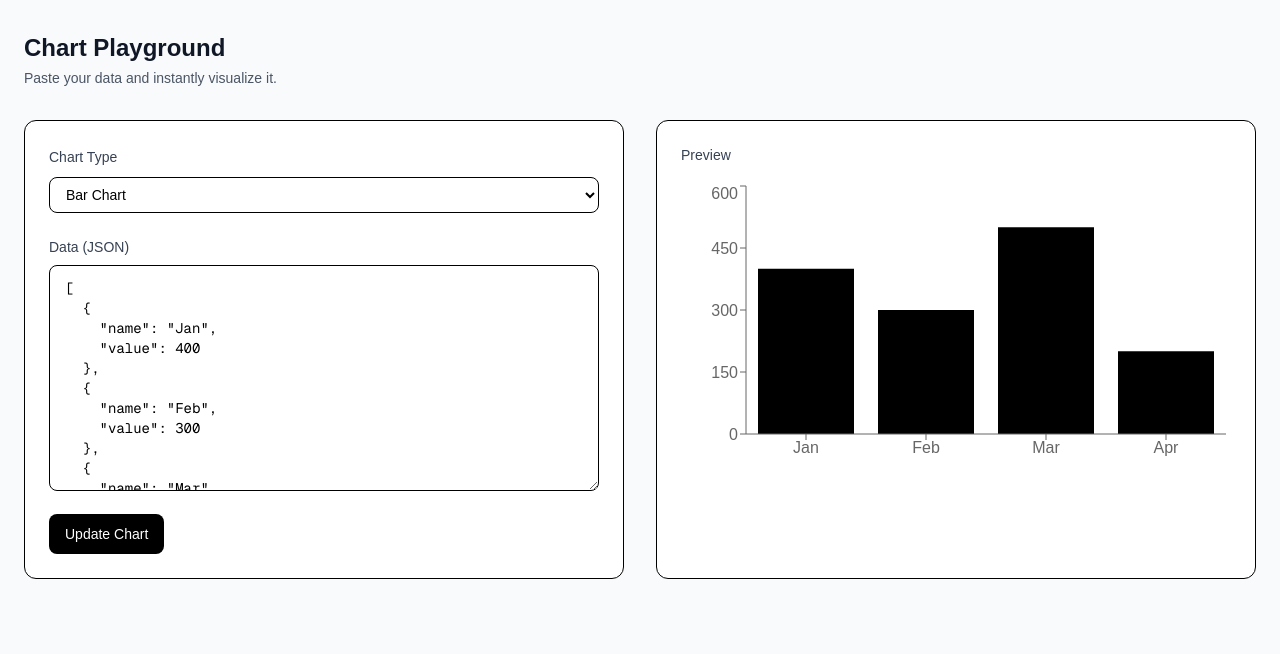
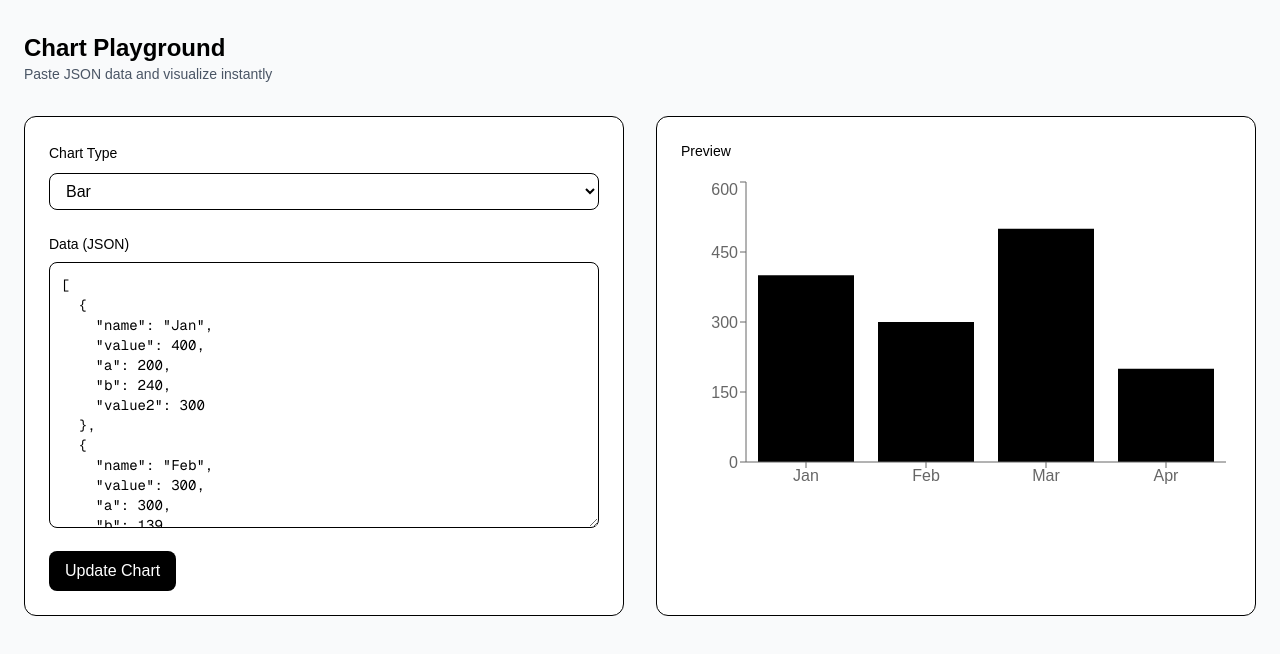
Before and after one commit to Flashl3opard/structify, a Next.js app: page /playground/Charts in a window 1280 px wide. Shown: the top 654 px of the page. Built offline with nearby package versions, Linux system fonts and the light colour scheme.

Commit message:
Completed Working of it Chart playground :))

```diff
--- a/app/playground/Charts/page.tsx
+++ b/app/playground/Charts/page.tsx
@@ -2,98 +2,225 @@
 
 import { useState } from "react";
 import {
+  ResponsiveContainer,
   BarChart,
   Bar,
   LineChart,
   Line,
+  AreaChart,
+  Area,
+  PieChart,
+  Pie,
+  RadarChart,
+  Radar,
+  PolarGrid,
+  PolarAngleAxis,
+  PolarRadiusAxis,
+  ScatterChart,
+  Scatter,
+  ComposedChart,
   XAxis,
   YAxis,
   Tooltip,
-  ResponsiveContainer,
+  Legend,
 } from "recharts";
 
-const sampleData = [
-  { name: "Jan", value: 400 },
-  { name: "Feb", value: 300 },
-  { name: "Mar", value: 500 },
-  { name: "Apr", value: 200 },
+type ChartType =
+  | "bar"
+  | "line"
+  | "area"
+  | "pie"
+  | "radar"
+  | "scatter"
+  | "stacked"
+  | "multiLine"
+  | "composed"
+  | "vertical";
+
+const defaultData = [
+  { name: "Jan", value: 400, a: 200, b: 240, value2: 300 },
+  { name: "Feb", value: 300, a: 300, b: 139, value2: 200 },
+  { name: "Mar", value: 500, a: 200, b: 980, value2: 450 },
+  { name: "Apr", value: 200, a: 278, b: 390, value2: 180 },
 ];
 
 export default function ChartPlayground() {
-  const [chartType, setChartType] = useState<"bar" | "line">("bar");
-  const [data, setData] = useState(sampleData);
-  const [rawInput, setRawInput] = useState(JSON.stringify(sampleData, null, 2));
+  const [chartType, setChartType] = useState<ChartType>("bar");
+  const [data, setData] = useState<any[]>(defaultData);
+  const [rawInput, setRawInput] = useState(
+    JSON.stringify(defaultData, null, 2)
+  );
 
   function applyData() {
     try {
       const parsed = JSON.parse(rawInput);
       setData(parsed);
     } catch {
-      alert("Invalid JSON data");
+      alert("Invalid JSON");
+    }
+  }
+
+  function renderChart() {
+    switch (chartType) {
+      case "bar":
+        return (
+          <BarChart data={data}>
+            <XAxis dataKey="name" />
+            <YAxis />
+            <Tooltip />
+            <Bar dataKey="value" />
+          </BarChart>
+        );
+
+      case "line":
+        return (
+          <LineChart data={data}>
+            <XAxis dataKey="name" />
+            <YAxis />
+            <Tooltip />
+            <Line dataKey="value" strokeWidth={2} />
+          </LineChart>
+        );
+
+      case "area":
+        return (
+          <AreaChart data={data}>
+            <XAxis dataKey="name" />
+            <YAxis />
+            <Tooltip />
+            <Area dataKey="value" />
+          </AreaChart>
+        );
+
+      case "pie":
+        return (
+          <PieChart>
+            <Pie data={data} dataKey="value" nameKey="name" />
+            <Tooltip />
+          </PieChart>
+        );
+
+      case "radar":
+        return (
+          <RadarChart data={data}>
+            <PolarGrid />
+            <PolarAngleAxis dataKey="name" />
+            <PolarRadiusAxis />
+            <Radar dataKey="value" />
+          </RadarChart>
+        );
+
+      case "scatter":
+        return (
+          <ScatterChart>
+            <XAxis dataKey="a" />
+            <YAxis dataKey="b" />
+            <Tooltip />
+            <Scatter data={data} />
+          </ScatterChart>
+        );
+
+      case "stacked":
+        return (
+          <BarChart data={data}>
+            <XAxis dataKey="name" />
+            <YAxis />
+            <Tooltip />
+            <Legend />
+            <Bar dataKey="a" stackId="x" />
+            <Bar dataKey="b" stackId="x" />
+          </BarChart>
+        );
+
+      case "multiLine":
+        return (
+          <LineChart data={data}>
+            <XAxis dataKey="name" />
+            <YAxis />
+            <Tooltip />
+            <Legend />
+            <Line dataKey="value" />
+            <Line dataKey="value2" />
+          </LineChart>
+        );
+
+      case "composed":
+        return (
+          <ComposedChart data={data}>
+            <XAxis dataKey="name" />
+            <YAxis />
+            <Tooltip />
+            <Legend />
+            <Bar dataKey="value" />
+            <Line dataKey="value2" />
+          </ComposedChart>
+        );
+
+      case "vertical":
+        return (
+          <BarChart data={data} layout="vertical">
+            <XAxis type="number" />
+            <YAxis dataKey="name" type="category" />
+            <Tooltip />
+            <Bar dataKey="value" />
+          </BarChart>
+        );
+
+      default:
+        return null;
     }
   }
 
   return (
     <div className="min-h-screen bg-gray-50 px-6 py-8">
-      <h1 className="text-2xl font-bold text-gray-900">Chart Playground</h1>
-      <p className="mt-1 text-sm text-gray-600">
-        Paste your data and instantly visualize it.
+      <h1 className="text-2xl font-bold">Chart Playground</h1>
+      <p className="text-sm text-gray-600">
+        Paste JSON data and visualize instantly
       </p>
 
       <div className="mt-8 grid grid-cols-1 lg:grid-cols-2 gap-8">
-        {/* Left Panel */}
+        {/* Controls */}
         <div className="rounded-xl bg-white border p-6">
-          <label className="text-sm font-medium text-gray-700">
-            Chart Type
-          </label>
+          <label className="text-sm font-medium">Chart Type</label>
           <select
             value={chartType}
-            onChange={(e) => setChartType(e.target.value as "bar" | "line")}
-            className="mt-2 w-full rounded-lg border px-3 py-2 text-sm"
+            onChange={(e) => setChartType(e.target.value as ChartType)}
+            className="mt-2 w-full rounded-lg border px-3 py-2"
           >
-            <option value="bar">Bar Chart</option>
-            <option value="line">Line Chart</option>
+            <option value="bar">Bar</option>
+            <option value="line">Line</option>
+            <option value="area">Area</option>
+            <option value="pie">Pie</option>
+            <option value="radar">Radar</option>
+            <option value="scatter">Scatter</option>
+            <option value="stacked">Stacked Bar</option>
+            <option value="multiLine">Multi Line</option>
+            <option value="composed">Composed</option>
+            <option value="vertical">Vertical Bar</option>
           </select>
 
-          <label className="mt-6 block text-sm font-medium text-gray-700">
-            Data (JSON)
-          </label>
+          <label className="mt-6 block text-sm font-medium">Data (JSON)</label>
           <textarea
+            rows={12}
             value={rawInput}
             onChange={(e) => setRawInput(e.target.value)}
-            rows={10}
-            className="mt-2 w-full rounded-lg border px-4 py-3 text-sm font-mono focus:outline-none focus:ring-2 focus:ring-indigo-500"
+            className="mt-2 w-full rounded-lg border p-3 font-mono text-sm"
           />
 
           <button
             onClick={applyData}
-            className="mt-4 rounded-lg bg-black px-4 py-2.5 text-sm text-white hover:bg-gray-900"
+            className="mt-4 rounded-lg bg-black px-4 py-2 text-white"
           >
             Update Chart
           </button>
         </div>
 
-        {/* Right Panel */}
+        {/* Preview */}
         <div className="rounded-xl bg-white border p-6">
-          <h2 className="text-sm font-medium text-gray-700 mb-4">Preview</h2>
-
-          <div className="h-72">
+          <h2 className="text-sm font-medium mb-4">Preview</h2>
+          <div className="h-80">
             <ResponsiveContainer width="100%" height="100%">
-              {chartType === "bar" ? (
-                <BarChart data={data}>
-                  <XAxis dataKey="name" />
-                  <YAxis />
-                  <Tooltip />
-                  <Bar dataKey="value" />
-                </BarChart>
-              ) : (
-                <LineChart data={data}>
-                  <XAxis dataKey="name" />
-                  <YAxis />
-                  <Tooltip />
-                  <Line dataKey="value" strokeWidth={2} />
-                </LineChart>
-              )}
+              {renderChart()}
             </ResponsiveContainer>
           </div>
         </div>
```
